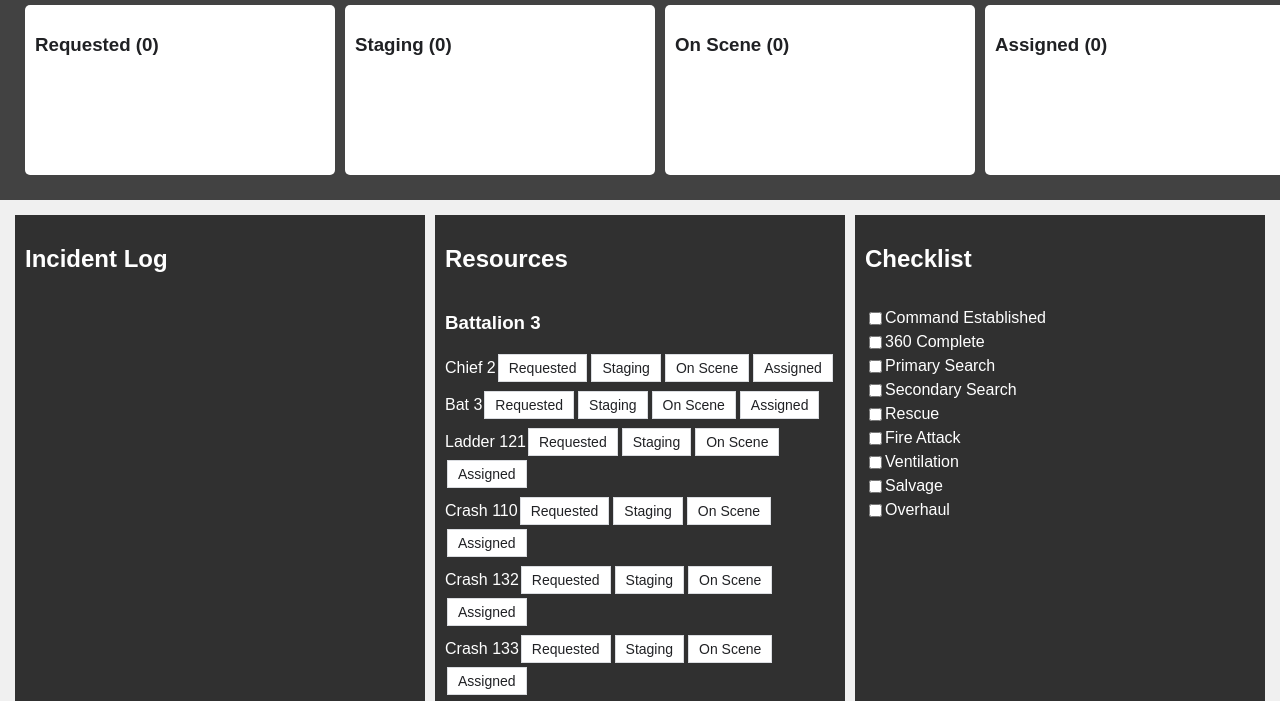
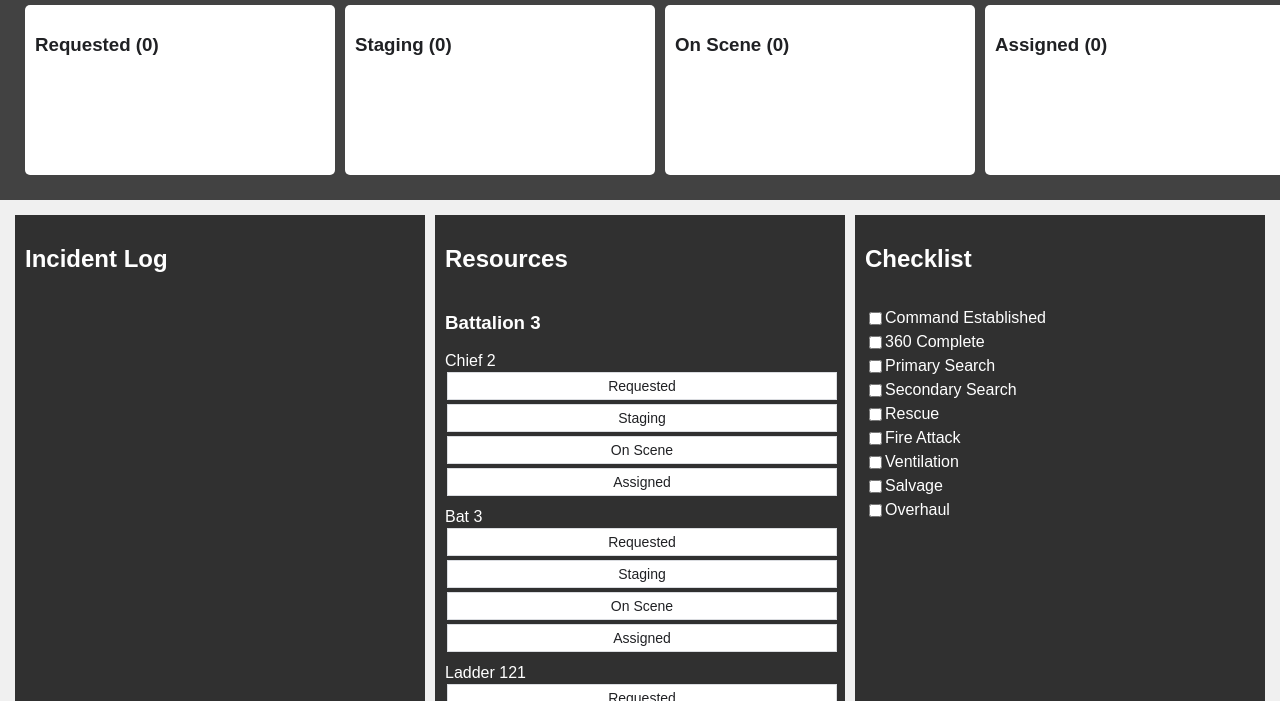
Before and after one commit to jtklauzer/Incident-Command-Board-KMC, a plain HTML site: page index.html in a window 1280 px wide. Shown: the part 85-786 px from the top of the page. Drawn offline with Linux system fonts and the light colour scheme.

Commit message:
Update style.css

```diff
--- a/style.css
+++ b/style.css
@@ -36,6 +36,7 @@ button {
     font-size: 14px;
     margin: 2px;
     cursor: pointer;
+    box-sizing: border-box; /* Important for consistent button sizing */
 }
 
 /* Input and Textarea Styles */
@@ -55,7 +56,7 @@ textarea {
     background-color: #424242;
     width: 100%;
     padding: 10px;
-    border: none; /* Explicitly remove border */
+    border: none;
 }
 
 #top-bar {
@@ -118,7 +119,7 @@ textarea {
     background-color: transparent;
     flex-wrap: wrap;
     width: 100%;
-    border: none; /* Explicitly remove border */
+    border: none;
 }
 
 .accountability-column {
@@ -129,7 +130,7 @@ textarea {
     margin: 5px;
     background-color: white;
     border-radius: 5px;
-    border: none; /* Explicitly remove border */
+    border: none;
 }
 
 .accountability-column h3,
@@ -164,12 +165,30 @@ textarea {
     min-height: 200px;
     margin: 5px;
     box-sizing: border-box;
-    border: none; /* Explicitly remove border */
+    border: none;
 }
 
 #log-entries {
     flex-grow: 1;
     overflow-y: auto;
+}
+
+/* Resources section */
+#battalions > div {
+    margin-bottom: 10px;
+}
+
+#battalions li {
+    display: flex;
+    flex-direction: column;
+    align-items: flex-start;
+    margin-bottom: 10px;
+}
+
+#battalions li button {
+    width: 100%;
+    margin-bottom: 2px;
+    box-sizing: border-box;
 }
 
 /* Scrollbars for accountability boxes */
```
